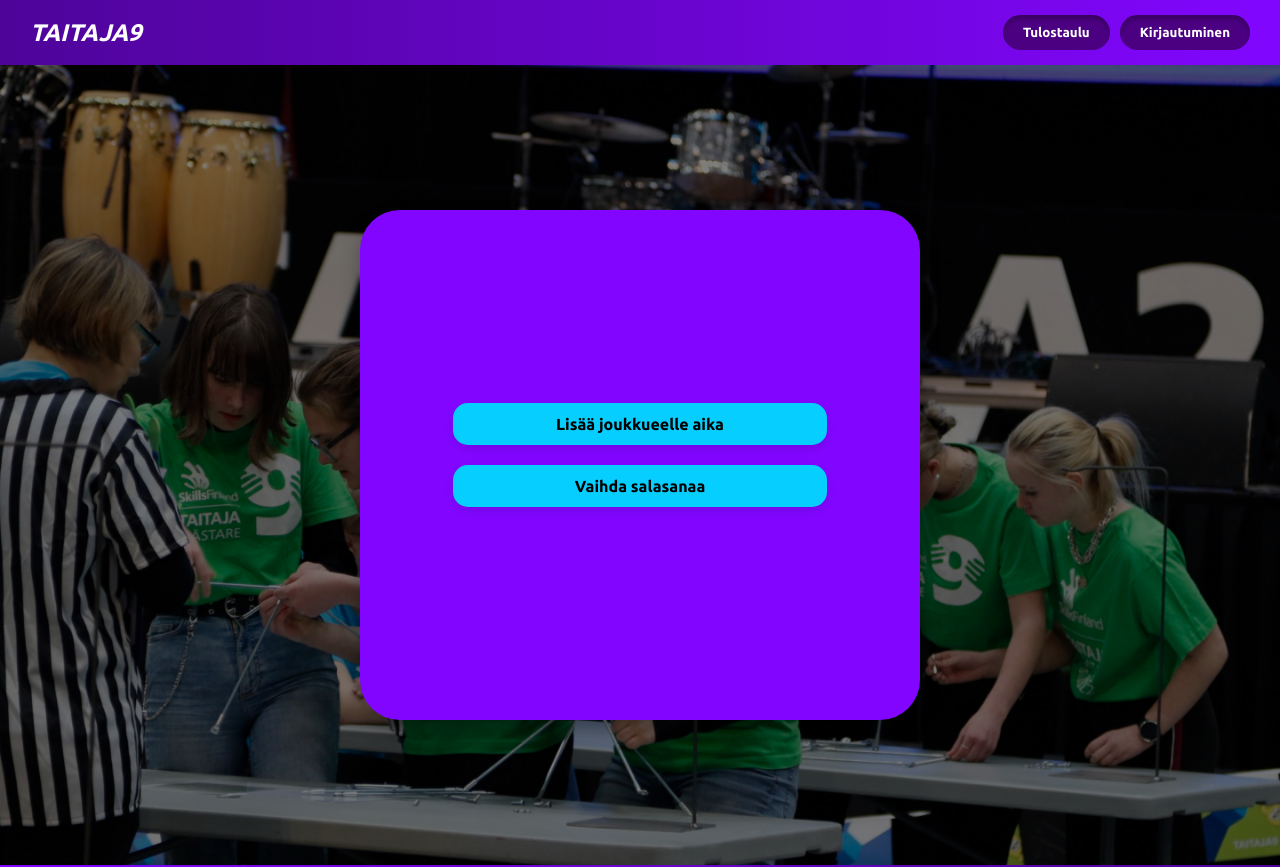
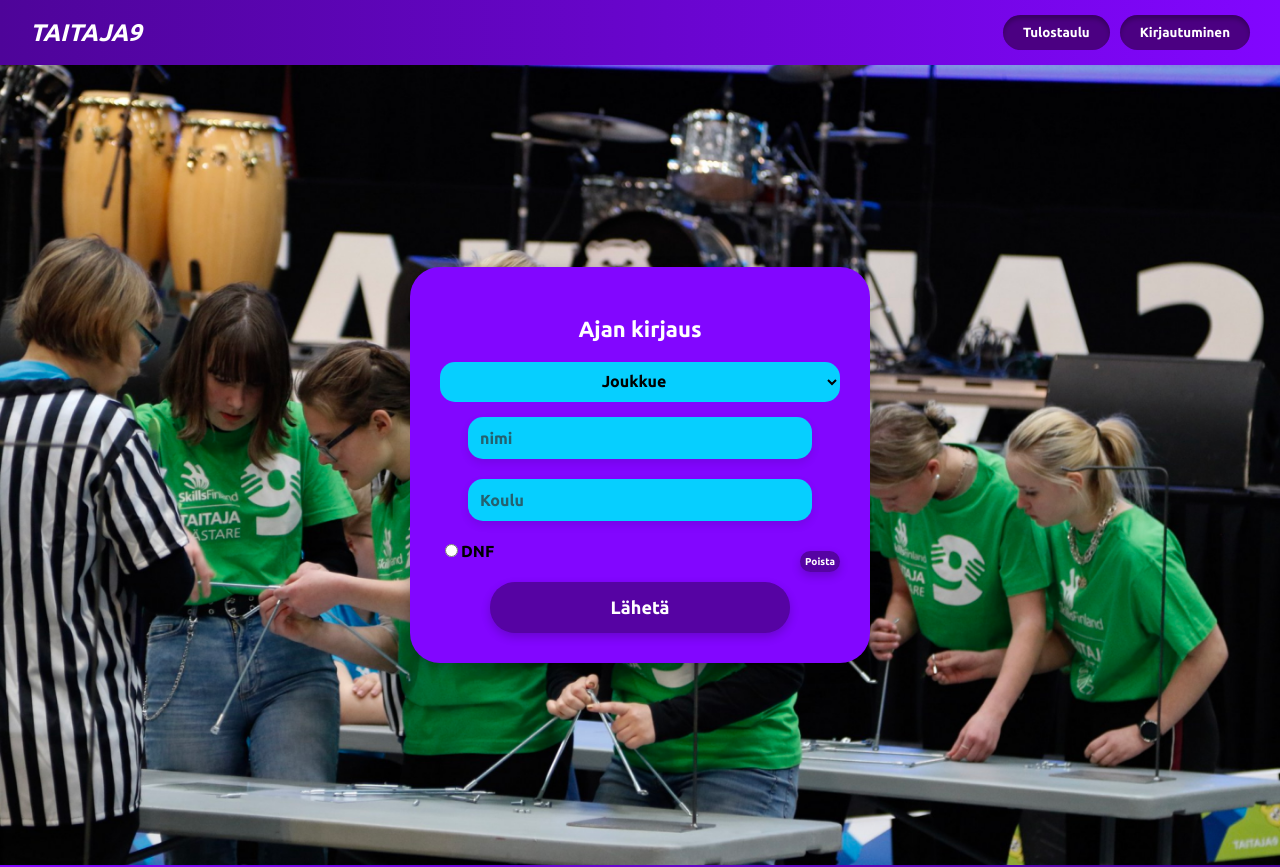
Before and after one commit to mikosavolainen/Taitaja9, a React (Create React App) app in the folder frontend/: page /joukkuehallinta in a window 1280 px wide. Shown: the top 867 px of the page. Built offline with nearby package versions, Linux system fonts and the light colour scheme.

Commit message:
Refactor routing in App component; integrate Joukkuehallinta page and enhance navigation in Header and Dashboard

```diff
--- a/frontend/src/App.jsx
+++ b/frontend/src/App.jsx
@@ -11,11 +11,27 @@ import UusiKilpailu from './pages/UusiKilpailu';//
 import VaihdaSalasana from './pages/VaihdaSalasana';//
 import AddUser from './pages/AddUser';//
 import Dashboard from "./pages/Dashboard";
+import { Routes, Route } from 'react-router-dom';
+import Joukkuehallinta from "./pages/JoukkueHallinta"
+import Login from "./pages/Login"
 function App() {
   return (
 		<div className="App">
 			<Header />
-			<Dashboard />
+			<Routes>
+				<Route path="/" element={<Etusivu />} />
+				<Route path="/login" element={<Login />} />
+				<Route path="/Infotaulu" element={<Infotaulu />} />
+				<Route path="/Dashboard" element={<Dashboard />} />
+				<Route path="/ServerNotFound" element={<ServerNotFound />} />
+				<Route path="/NotFound" element={<NotFound />} />
+				<Route path="/RastiInput" element={<RastiInput />} />
+				<Route path="/lisaajoukkue" element={<AddTeam />} />
+				<Route path="/UusiKilpailu" element={<UusiKilpailu />} />
+				<Route path="/VaihdaSalasana" element={<VaihdaSalasana />} />
+				<Route path="/lisaakayttaja" element={<AddUser />} />
+				<Route path="/joukkuehallinta" element={<Joukkuehallinta />} />
+			</Routes>
 			<Footer />
 		</div>
   );
--- a/frontend/src/components/Header.jsX
+++ b/frontend/src/components/Header.jsX
@@ -1,13 +1,16 @@
 import React from "react";
 import "../styles/Header.css";
-
+import {redirect, useNavigate} from "react-router-dom";
 const Header = () => {
+	let navigate = useNavigate();
 	return (
 		<header className="header">
 			<div className="logo">TAITAJA9</div>
 			<div className="buttons">
 				<button className="button">Tulostaulu</button>
-        <button className="button">Kirjautuminen</button>
+				<button onClick={() => navigate("/login")} className="button">
+					Kirjautuminen
+				</button>
 			</div>
 		</header>
 	);
--- a/frontend/src/pages/Dashboard.jsx
+++ b/frontend/src/pages/Dashboard.jsx
@@ -18,35 +18,33 @@ const Dashboard = () => {
 									joukkueiden hallintapaneeli
 								</Link>
 								<Link
-									to="/admin-settings"
+									to="/UusiKilpailu"
 									className="login-input">
-									Kilpailun hallintapaneeli
+									Uusi kilpailu
 								</Link>
 								<Link
-									to="/admin-settings"
+									to="/lisaajoukkue"
 									className="login-input">
 									Lisää joukkueita csv:n avulla
 								</Link>
 								<Link
-									to="/admin-settings"
+									to="/lisaakayttaja"
 									className="login-input">
 									Tee uusia käyttäjiä
 								</Link>
 								<Link
-									to="/admin-settings"
+									to="/VaihdaSalasana"
 									className="login-input">
-									Salasananvaihto
+									Vaihda salasanaa
 								</Link>
 							</>
 						) : (
 							<>
-								<Link
-									to="/user-dashboard"
-									className="login-input">
+								<Link to="/RastiInput" className="login-input">
 									Lisää joukkueelle aika
 								</Link>
 								<Link
-									to="/user-settings"
+									to="/VaihdaSalasana"
 									className="login-input">
 									Vaihda salasanaa
 								</Link>
--- a/frontend/src/pages/Etusivu.jsx
+++ b/frontend/src/pages/Etusivu.jsx
@@ -4,6 +4,7 @@ import "../styles/Etusivu.css";
 const Etusivu = () => {
 	return (
 		<div className="container">
+			<div className="contai2">
 				<div className="content">
 					<div className="toplist">
 						<h1>TOP 5</h1>
@@ -20,26 +21,28 @@ const Etusivu = () => {
 					<div className="info">
 						<h1>Kisan tiedot</h1>
 						<div className="textia">
-						Lorem ipsum dolor sit amet, consectetur adipiscing elit.
-						Praesent dapibus, nulla ac tincidunt convallis, libero
-						metus vulputate nisl, sit amet dapibus nisi nunc in
-						dolor. Integer auctor sollicitudin leo id ornare. Mauris
-						porta porttitor laoreet. Morbi ac volutpat ipsum.
-						Suspendisse ac nisl odio. Nam congue condimentum lacus
-						id elementum. Duis justo quam, volutpat eu libero vel,
-						tincidunt euismod ante. Donec faucibus efficitur nunc
-						vel convallis. Sed eu orci ligula. Nulla accumsan
-						lacinia turpis, sit amet pharetra enim dignissim eu.
-						Cras quis velit semper, cursus nibh eget, lacinia ante.
-						Etiam porta augue sed velit laoreet, ac auctor massa
-						facilisis. Fusce sed nisi in arcu suscipit aliquet non
-						quis nibh. Proin quis quam sed nibh aliquet aliquet.
-						Praesent mollis accumsan nisi, in convallis nisi tempus
-						sit amet.
+							Lorem ipsum dolor sit amet, consectetur adipiscing
+							elit. Praesent dapibus, nulla ac tincidunt
+							convallis, libero metus vulputate nisl, sit amet
+							dapibus nisi nunc in dolor. Integer auctor
+							sollicitudin leo id ornare. Mauris porta porttitor
+							laoreet. Morbi ac volutpat ipsum. Suspendisse ac
+							nisl odio. Nam congue condimentum lacus id
+							elementum. Duis justo quam, volutpat eu libero vel,
+							tincidunt euismod ante. Donec faucibus efficitur
+							nunc vel convallis. Sed eu orci ligula. Nulla
+							accumsan lacinia turpis, sit amet pharetra enim
+							dignissim eu. Cras quis velit semper, cursus nibh
+							eget, lacinia ante. Etiam porta augue sed velit
+							laoreet, ac auctor massa facilisis. Fusce sed nisi
+							in arcu suscipit aliquet non quis nibh. Proin quis
+							quam sed nibh aliquet aliquet. Praesent mollis
+							accumsan nisi, in convallis nisi tempus sit amet.
 						</div>
 					</div>
 				</div>
 			</div>
-)};
+		</div>
+	);};
 
 export default Etusivu;
--- /dev/null
+++ b/frontend/src/pages/JoukkueHallinta.jsx
@@ -0,0 +1,73 @@
+import * as React from "react";
+import "../styles/Styles.css";
+
+const Joukkuehallinta = () => {
+	const [teams, setTeams] = React.useState([
+		{ nimi: "moi", koulu: "salpaus" },
+	]);
+	const [selectedTeam, setSelectedTeam] = React.useState("");
+	const [name, setName] = React.useState("");
+	const [school, setSchool] = React.useState("");
+
+	const handleSave = () => {
+		if (name.trim() === "" || school.trim() === "") {
+			// Optionally handle the error here, e.g. display a message.
+			return;
+		}
+
+		// Create a new team object and add it to the array.
+		const newTeam = { nimi: name, koulu: school };
+		setTeams([...teams, newTeam]);
+
+		// Optionally, reset the input fields.
+		setName("");
+		setSchool("");
+	};
+
+	return (
+		<div className="rasti-background">
+			<div className="rasti-container">
+				<h2 className="rasti-title">Ajan kirjaus</h2>
+				<select
+					className="rasti-input"
+					value={selectedTeam}
+					onChange={(e) => setSelectedTeam(e.target.value)}>
+					<option value="">Joukkue</option>
+					{teams.map((team, index) => (
+						<option key={index} value={team.nimi}>
+							{team.nimi}
+						</option>
+					))}
+				</select>
+				<input
+					className="login-input"
+					type="text"
+					placeholder="nimi"
+					value={name}
+					onChange={(e) => setName(e.target.value)}
+				/>
+				<input
+					className="login-input"
+					type="text"
+					placeholder="Koulu"
+					value={school}
+					onChange={(e) => setSchool(e.target.value)}
+				/>
+                <div className="contain">
+                    <div>
+                    <input type="radio" />
+                        DNF
+                        </div>
+
+					<button className="rasti-button-small">Poista</button>
+				</div>
+
+				<button onClick={handleSave} className="rasti-button">
+					Lähetä
+				</button>
+			</div>
+		</div>
+	);
+};
+
+export default Joukkuehallinta;
--- a/frontend/src/pages/Login.jsx
+++ b/frontend/src/pages/Login.jsx
@@ -1,10 +1,11 @@
 import React from "react";
 import "../styles/Styles.css";
+import { redirect, useNavigate } from "react-router-dom";
 
 const Login = () => {
+  	let navigate = useNavigate();
   return (
 		<div className="login-container">
-
 			<div className="login-content">
 				<div className="login-box">
 					<h2 className="login-title">KIRJAUTUMINEN</h2>
@@ -19,7 +20,10 @@ const Login = () => {
 							placeholder="Salasana"
 							className="login-input"
 						/>
-            <button type="submit" className="login-button">
+						<button
+							onClick={() => navigate("/Dashboard")}
+							type="submit"
+							className="login-button">
 							LOGIN
 						</button>
 					</form>
--- a/frontend/src/styles/Etusivu.css
+++ b/frontend/src/styles/Etusivu.css
@@ -6,9 +6,11 @@
     background-size: cover;
     position: relative;
     color: white;
+        z-index: -2;
     padding-bottom: 75px;
 }
   .container::before {
+    z-index: -1;
     content: "";
     position: absolute;
     top: 0;
@@ -23,7 +25,10 @@
     list-style-type: decimal;
     list-style-position: inside;
 }
-
+.content {
+    display: flex;
+    align-items: center;
+}
 .toplist ol {
     padding-left: 20px;
 }
--- a/frontend/src/styles/Styles.css
+++ b/frontend/src/styles/Styles.css
@@ -547,3 +547,21 @@ background-color: #371267;
   text-align: center;
   align-items: center;
 }
+.rasti-button-small {
+    background: #5603A3;
+    color: white;
+    border: none;
+    border-radius: 25px;
+    padding: 5px;
+    font-size: 10px;
+    cursor: pointer;
+    width: 10%;
+    max-width: 300px;
+    margin-top: 10px;
+    box-shadow: 0 4px 10px rgba(0, 0, 0, 0.2);
+}
+.contain{
+  width: 100%;
+  display: flex;
+  justify-content: space-between;
+}
```
Lines whose indentation alone changed are shown as unchanged.
